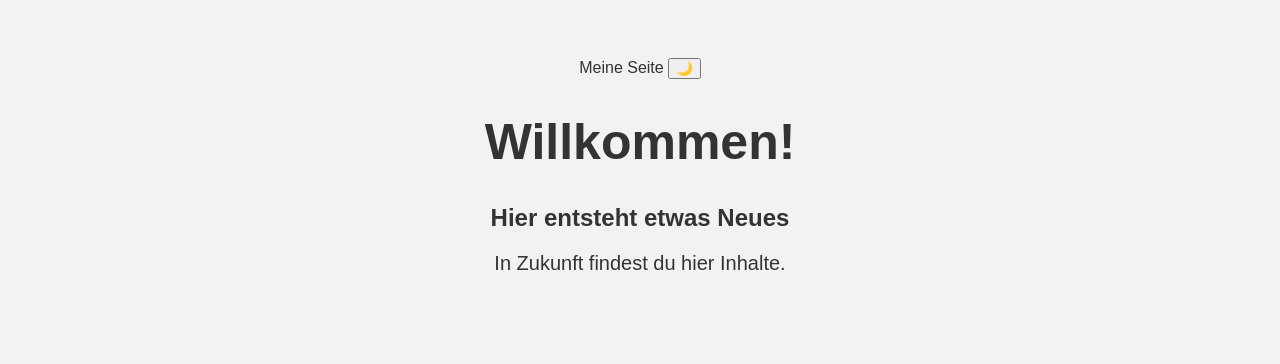
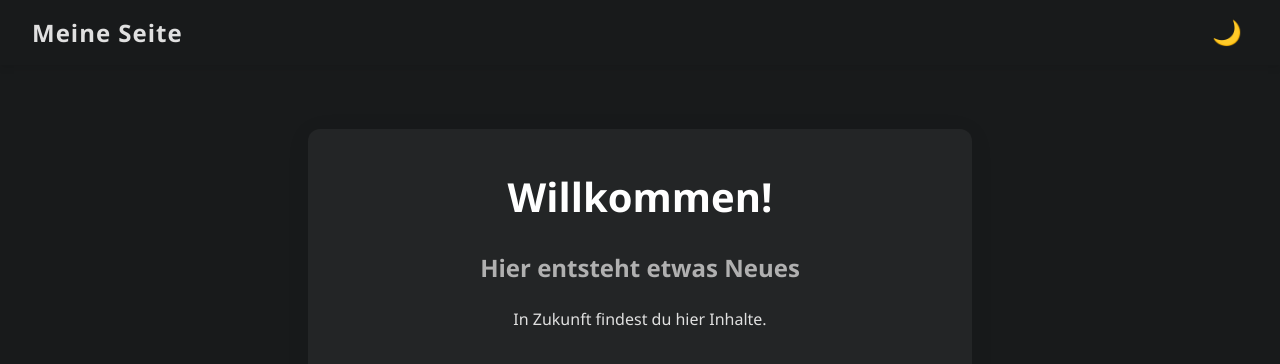
Before and after one commit to JKB0DY/Website, a plain HTML site: page index.html in a window 1280 px wide. Both pictures are taken after a click on the button "Darkmode umschalten". Drawn offline with Linux system fonts and the light colour scheme.

Commit message:
Update styles.css

```diff
--- a/styles.css
+++ b/styles.css
@@ -1,24 +1,80 @@
 body {
-    font-family: Arial, sans-serif;
-    text-align: center;
-    padding: 50px;
-    background-color: #f2f2f2;
-    color: #333;
+  margin: 0;
+  font-family: 'Segoe UI', Arial, sans-serif;
+  background: #f4f4f4;
+  color: #222;
+  transition: background 0.3s, color 0.3s;
+}
+
+header .navbar {
+  display: flex;
+  justify-content: space-between;
+  align-items: center;
+  background: #222;
+  color: #fff;
+  padding: 1rem 2rem;
+  box-shadow: 0 2px 8px rgba(0,0,0,0.1);
+}
+
+.logo {
+  font-size: 1.5rem;
+  font-weight: bold;
+  letter-spacing: 1px;
+}
+
+#darkmode-toggle {
+  background: none;
+  border: none;
+  color: #fff;
+  font-size: 1.5rem;
+  cursor: pointer;
+  transition: color 0.2s;
+}
+
+main {
+  max-width: 600px;
+  margin: 4rem auto 0 auto;
+  background: #fff;
+  border-radius: 12px;
+  box-shadow: 0 4px 24px rgba(0,0,0,0.07);
+  padding: 2.5rem 2rem;
+  text-align: center;
 }
 
 h1 {
-    font-size: 50px;
+  margin-top: 0;
+  font-size: 2.5rem;
+  color: #333;
 }
 
-p {
-    font-size: 20px;
+h2 {
+  color: #666;
+  margin-bottom: 1.5rem;
 }
 
-a {
-    color: #007BFF;
-    text-decoration: none;
+.darkmode {
+  background: #181a1b;
+  color: #e0e0e0;
 }
 
-a:hover {
-    text-decoration: underline;
+.darkmode header .navbar {
+  background: #181a1b;
+  color: #e0e0e0;
 }
+
+.darkmode main {
+  background: #232526;
+  color: #e0e0e0;
+}
+
+.darkmode h1 {
+  color: #fff;
+}
+
+.darkmode h2 {
+  color: #b0b0b0;
+}
+
+.darkmode #darkmode-toggle {
+  color: #ffd700;
+}
```
